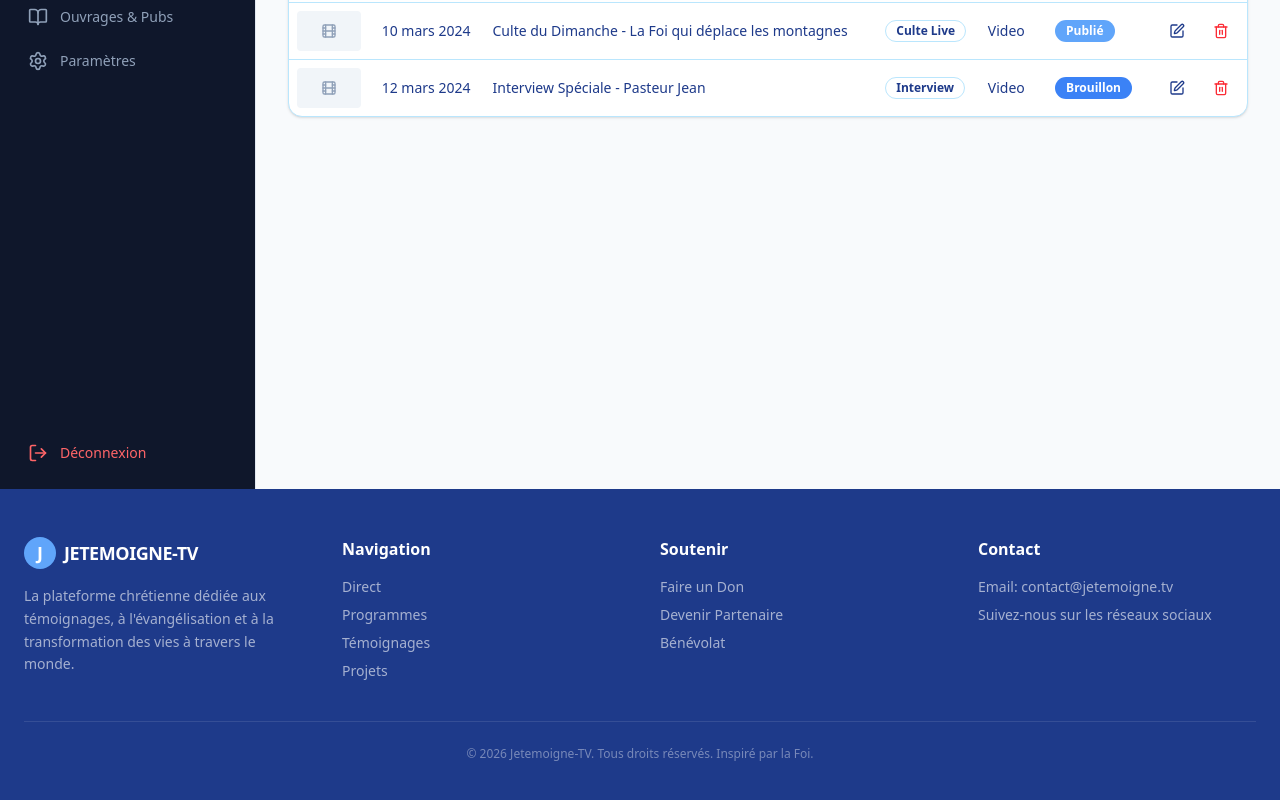
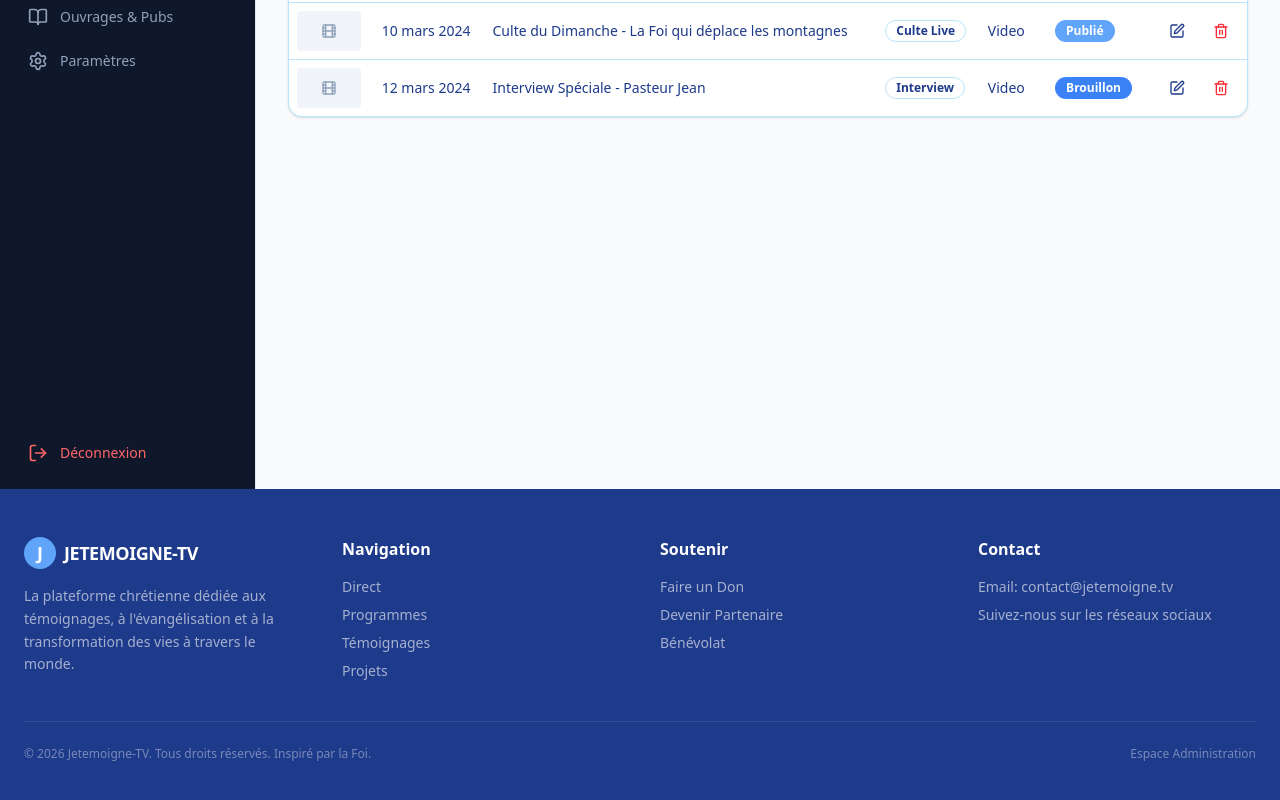
Before and after one commit to taigerdev45/frontend_jetemoigne, a Next.js app: page /admin/contenu in a window 1280 px wide. Shown: the part 391-1191 px from the top of the page. Built offline with nearby package versions, Linux system fonts and the light colour scheme.

Commit message:
Update_Footer

```diff
--- a/src/components/layout/Footer.tsx
+++ b/src/components/layout/Footer.tsx
@@ -49,8 +49,11 @@ const Footer = () => {
         </div>
       </div>
 
-      <div className="max-w-7xl mx-auto border-t border-white/10 mt-10 pt-6 text-center text-xs text-white/40">
-        © {new Date().getFullYear()} Jetemoigne-TV. Tous droits réservés. Inspiré par la Foi.
+      <div className="max-w-7xl mx-auto border-t border-white/10 mt-10 pt-6 flex flex-col md:flex-row justify-between items-center text-xs text-white/40">
+        <span>© {new Date().getFullYear()} Jetemoigne-TV. Tous droits réservés. Inspiré par la Foi.</span>
+        <div className="flex gap-4 mt-4 md:mt-0">
+            <Link href="/admin" className="hover:text-white transition-colors">Espace Administration</Link>
+        </div>
       </div>
     </footer>
   );
```
